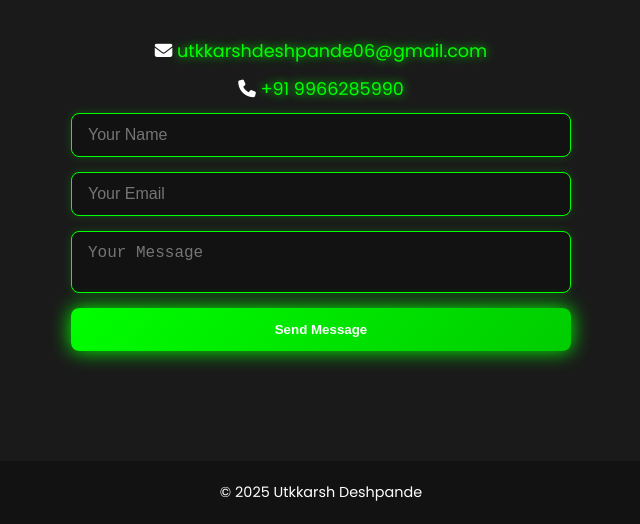
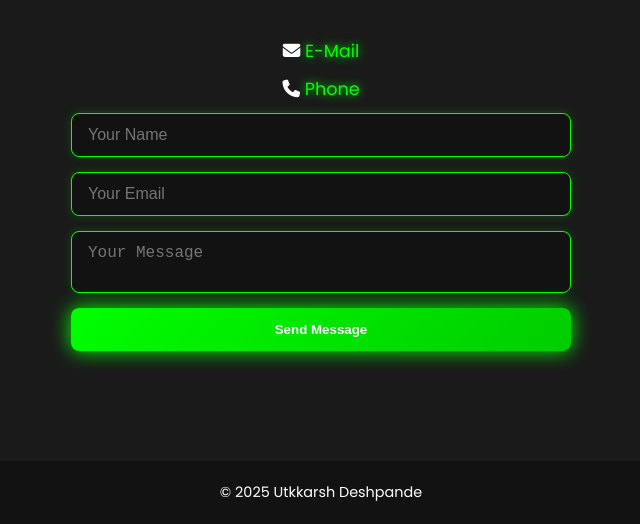
Before and after one commit to utkkarsh414/utkkarsh, a plain HTML site: page index.html in a window 1280 px wide. Shown: the part 3079-3603 px from the top of the page, without its empty margins (319-959 px from the left). Drawn offline with Linux system fonts and the light colour scheme.

Commit message:
Update index.html

```diff
--- a/index.html
+++ b/index.html
@@ -123,8 +123,8 @@
     <h2>Contact Me</h2>
     <div class="contact-grid">
       <div class="contact-info">
-        <p><i class="fas fa-envelope"></i> <a href="mailto:utkkarshdeshpande06@gmail.com">utkkarshdeshpande06@gmail.com</a></p>
-        <p><i class="fas fa-phone"></i> <a href="tel:+911234567890">+91 9966285990</a></p>
+        <p><i class="fas fa-envelope"></i> <a href="mailto:utkkarshdeshpande06@gmail.com">E-Mail</a></p>
+        <p><i class="fas fa-phone"></i> <a href="tel:+911234567890">Phone</a></p>
 
 
       <form class="contact-form">
```
